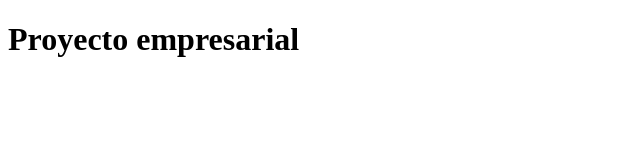
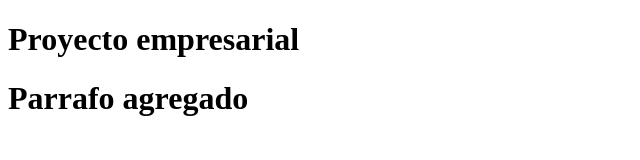
Before and after one commit to josuedgomezq/CursoGit, a plain HTML site: page index.html in a window 1280 px wide. Shown: the whole page, without its empty margins (0-640 px from the left). Drawn offline with Linux system fonts and the light colour scheme.

Commit message:
Update index.html

```diff
--- a/index.html
+++ b/index.html
@@ -6,5 +6,6 @@
 </head>
 <body>
 	<h1>Proyecto empresarial</h1>
+	<h1>Parrafo agregado</h1>
 </body>
 </html>
```
